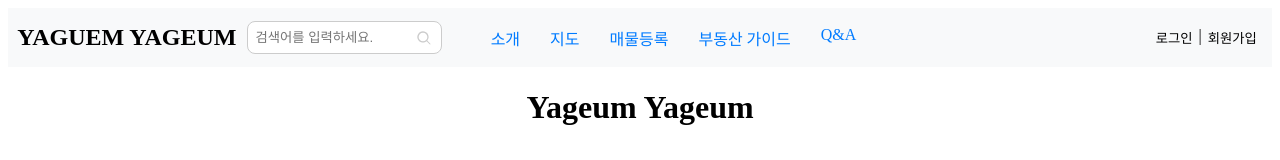
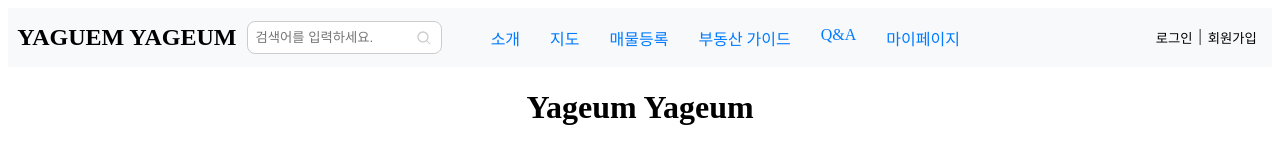
Before and after one commit to YAGEUM-YAGEUM/Yageum_Frontend, a Next.js app: page / in a window 1280 px wide. Shown: the top 160 px of the page. Built offline with nearby package versions, Linux system fonts and the light colour scheme.

Commit message:
feat: 마이페이지 링크 (테스트용)

```diff
--- a/src/components/common/Header.tsx
+++ b/src/components/common/Header.tsx
@@ -39,6 +39,9 @@ function Header() {
         <li>
           <Link href="/qa">Q&A</Link>
         </li>
+        <li>
+          <Link href="/mypage">마이페이지</Link>
+        </li>
       </ul>
       <div className={styles.userContainer}>
         <button type="button" className={styles.button}>
```
